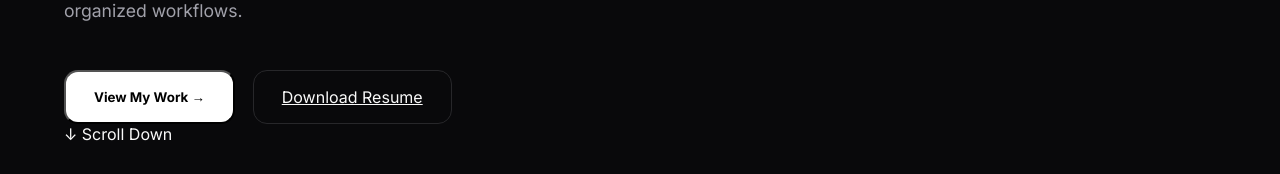
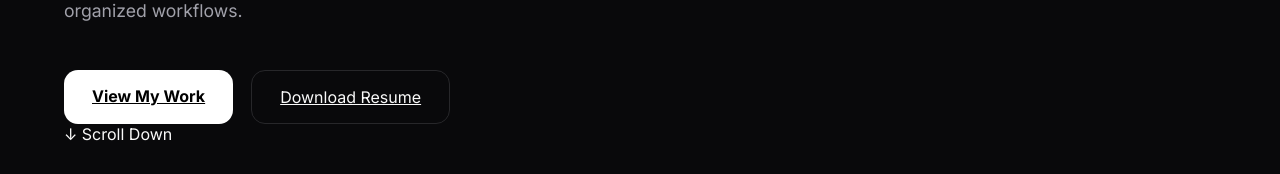
Before and after one commit to harelcornel/portfolio, a React app: page / in a window 1280 px wide. Shown: the part 529-703 px from the top of the page. Built offline with nearby package versions, Linux system fonts and the light colour scheme; the HTML template or start-up script is replaced by a standard one.

Commit message:
Update View My Work Button

```diff
--- a/src/components/Hero/Hero.jsx
+++ b/src/components/Hero/Hero.jsx
@@ -27,9 +27,9 @@ function Hero() {
           </p>
 
           <div className="hero-buttons">
-            <button className="primary-btn">
-              View My Work →
-            </button>
+              <a href="#projects" className="primary-btn">
+                View My Work
+              </a>
 
               <a
                 href="/files/Harel_Cornel_Resume.pdf"
```
